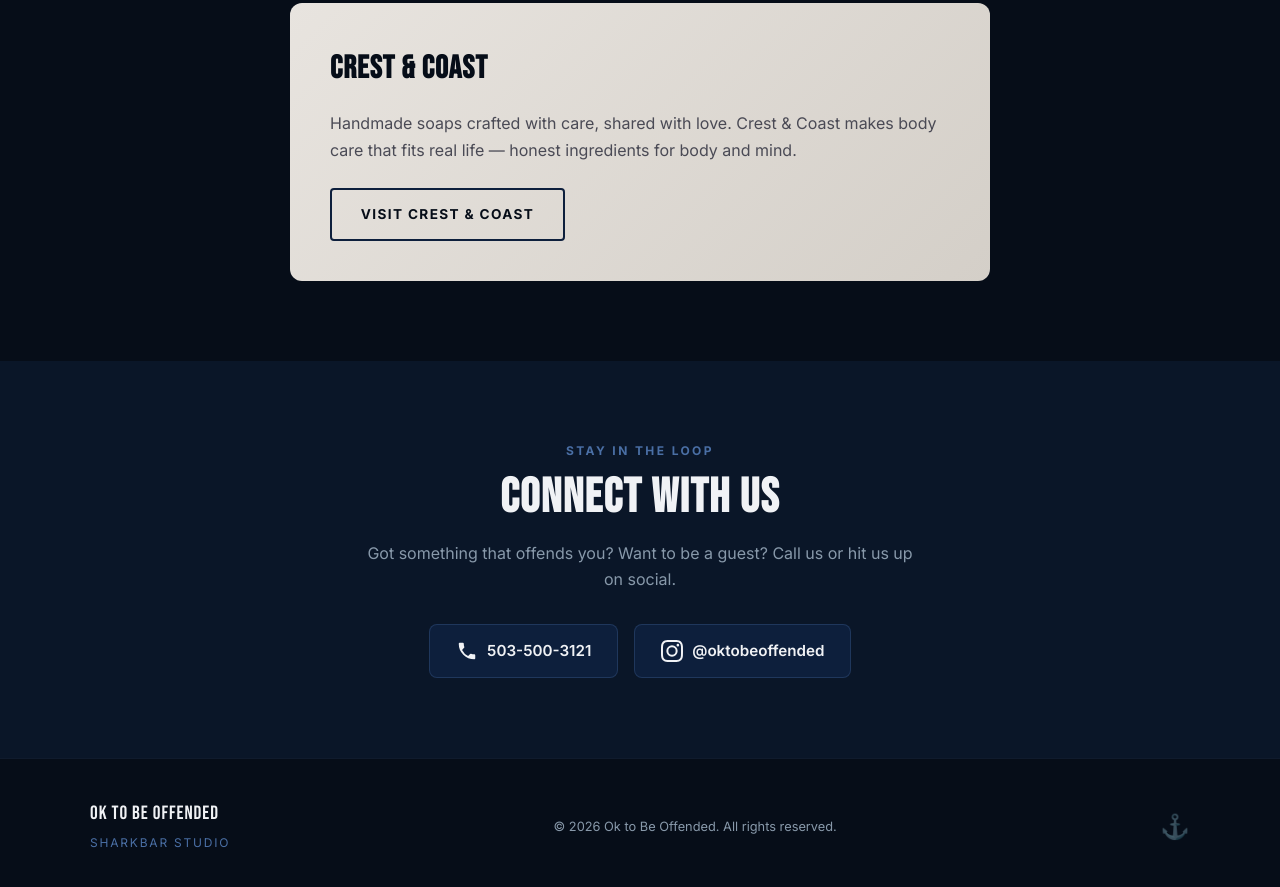
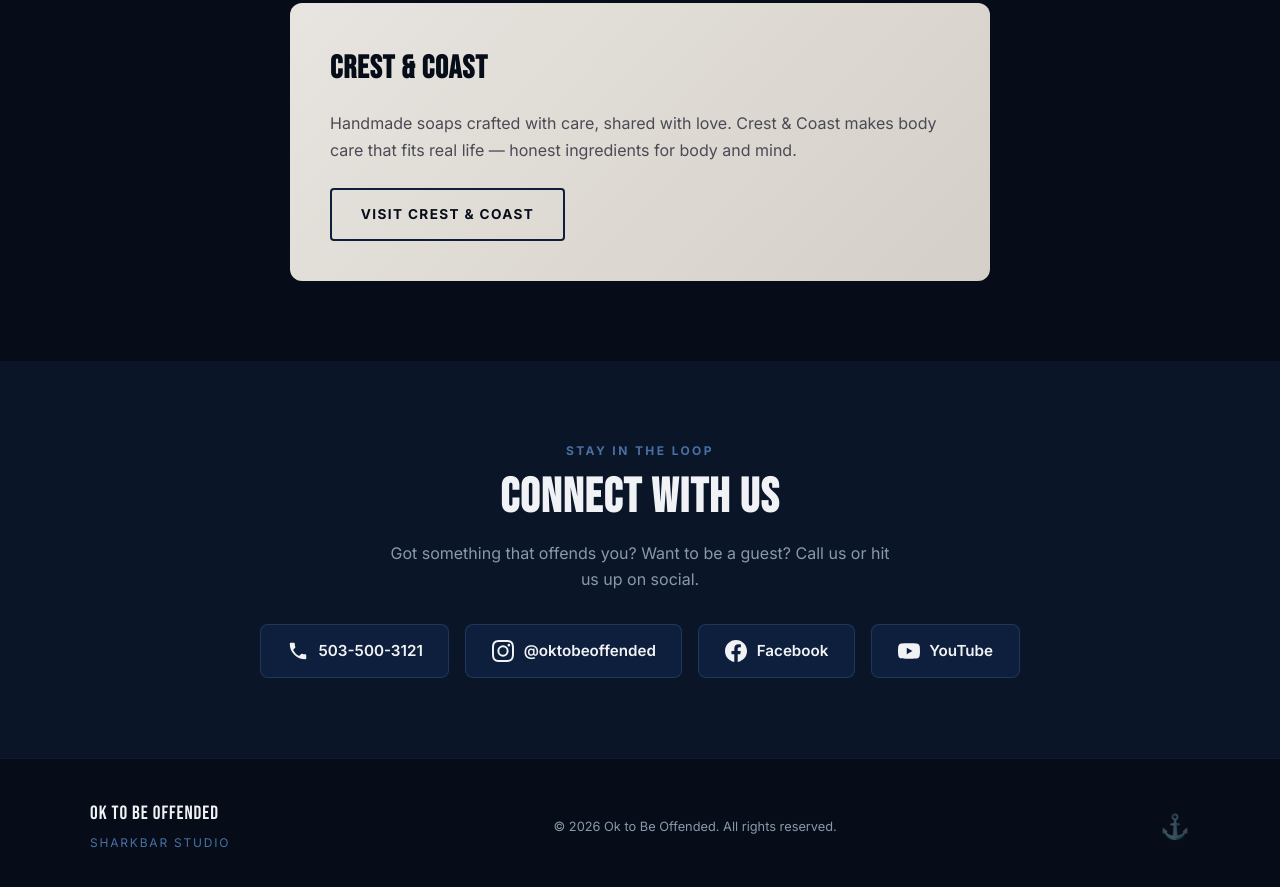
Before and after one commit to miturn/obo-website, a plain HTML site: page index.html in a window 1280 px wide. Shown: the part 2984-3871 px from the top of the page. Drawn offline with Linux system fonts and the light colour scheme.

Commit message:
Add Facebook and YouTube to Connect With Us

```diff
--- a/index.html
+++ b/index.html
@@ -36,7 +36,9 @@
     },
     "sameAs": [
       "https://open.spotify.com/show/1rMlZeeJuJ8cGfCG4whmzK",
-      "https://www.instagram.com/oktobeoffended/"
+      "https://www.instagram.com/oktobeoffended/",
+      "https://www.facebook.com/profile.php?id=61595107176481",
+      "https://www.youtube.com/@Oktobeoffended"
     ]
   }
   </script>
@@ -200,6 +202,14 @@
               <svg viewBox="0 0 24 24" width="22" height="22" fill="currentColor" aria-hidden="true"><path d="M12 2.163c3.204 0 3.584.012 4.85.07 3.252.148 4.771 1.691 4.919 4.919.058 1.265.069 1.645.069 4.849 0 3.205-.012 3.584-.069 4.849-.149 3.225-1.664 4.771-4.919 4.919-1.266.058-1.644.07-4.85.07-3.204 0-3.584-.012-4.849-.07-3.26-.149-4.771-1.699-4.919-4.92-.058-1.265-.07-1.644-.07-4.849 0-3.204.013-3.583.07-4.849.149-3.227 1.664-4.771 4.919-4.919 1.266-.057 1.645-.069 4.849-.069zM12 0C8.741 0 8.333.014 7.053.072 2.695.272.273 2.69.073 7.052.014 8.333 0 8.741 0 12c0 3.259.014 3.668.072 4.948.2 4.358 2.618 6.78 6.98 6.98C8.333 23.986 8.741 24 12 24c3.259 0 3.668-.014 4.948-.072 4.354-.2 6.782-2.618 6.979-6.98.059-1.28.073-1.689.073-4.948 0-3.259-.014-3.667-.072-4.947-.196-4.354-2.617-6.78-6.979-6.98C15.668.014 15.259 0 12 0zm0 5.838a6.162 6.162 0 100 12.324 6.162 6.162 0 000-12.324zM12 16a4 4 0 110-8 4 4 0 010 8zm6.406-11.845a1.44 1.44 0 100 2.881 1.44 1.44 0 000-2.881z"/></svg>
               @oktobeoffended
             </a>
+            <a href="https://www.facebook.com/profile.php?id=61595107176481" class="social-link" target="_blank" rel="noopener noreferrer">
+              <svg viewBox="0 0 24 24" width="22" height="22" fill="currentColor" aria-hidden="true"><path d="M24 12.073c0-6.627-5.373-12-12-12s-12 5.373-12 12c0 5.99 4.388 10.954 10.125 11.854v-8.385H7.078v-3.47h3.047V9.43c0-3.007 1.792-4.669 4.533-4.669 1.312 0 2.686.235 2.686.235v2.953H15.83c-1.491 0-1.956.925-1.956 1.874v2.25h3.328l-.532 3.47h-2.796v8.385C19.612 23.027 24 18.062 24 12.073z"/></svg>
+              Facebook
+            </a>
+            <a href="https://www.youtube.com/@Oktobeoffended" class="social-link" target="_blank" rel="noopener noreferrer">
+              <svg viewBox="0 0 24 24" width="22" height="22" fill="currentColor" aria-hidden="true"><path d="M23.498 6.186a3.016 3.016 0 0 0-2.122-2.136C19.505 3.545 12 3.545 12 3.545s-7.505 0-9.377.505A3.017 3.017 0 0 0 .502 6.186C0 8.07 0 12 0 12s0 3.929.502 5.814a3.016 3.016 0 0 0 2.122 2.136c1.871.505 9.376.505 9.376.505s7.505 0 9.377-.505a3.015 3.015 0 0 0 2.122-2.136C24 15.93 24 12 24 12s0-3.93-.502-5.814zM9.545 15.568V8.432L15.818 12l-6.273 3.568z"/></svg>
+              YouTube
+            </a>
           </div>
         </div>
       </div>
--- a/styles.css
+++ b/styles.css
@@ -598,13 +598,14 @@ a {
 
 .connect-card {
   text-align: center;
-  max-width: 560px;
+  max-width: 920px;
   margin: 0 auto;
 }
 
 .connect-card p {
   color: var(--text-muted);
-  margin-bottom: 2rem;
+  max-width: 520px;
+  margin: 0 auto 2rem;
 }
 
 .social-links {
```
Also changed, not shown: llms.txt.
